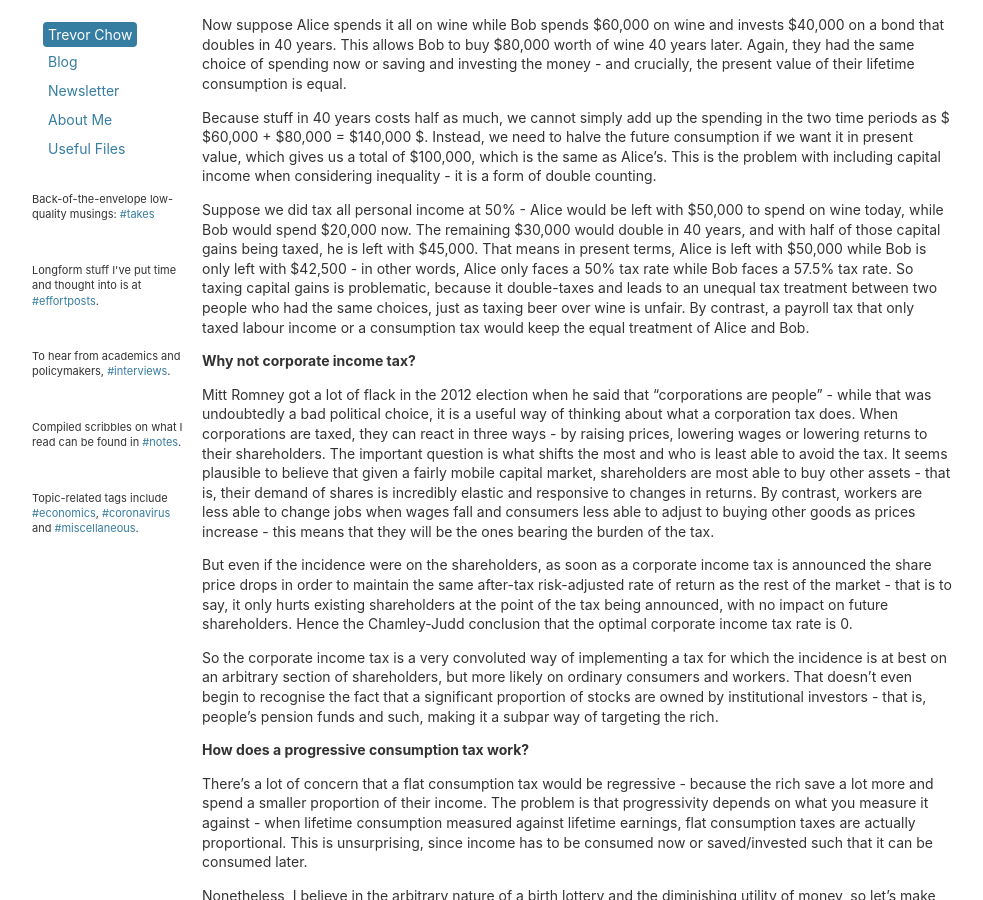
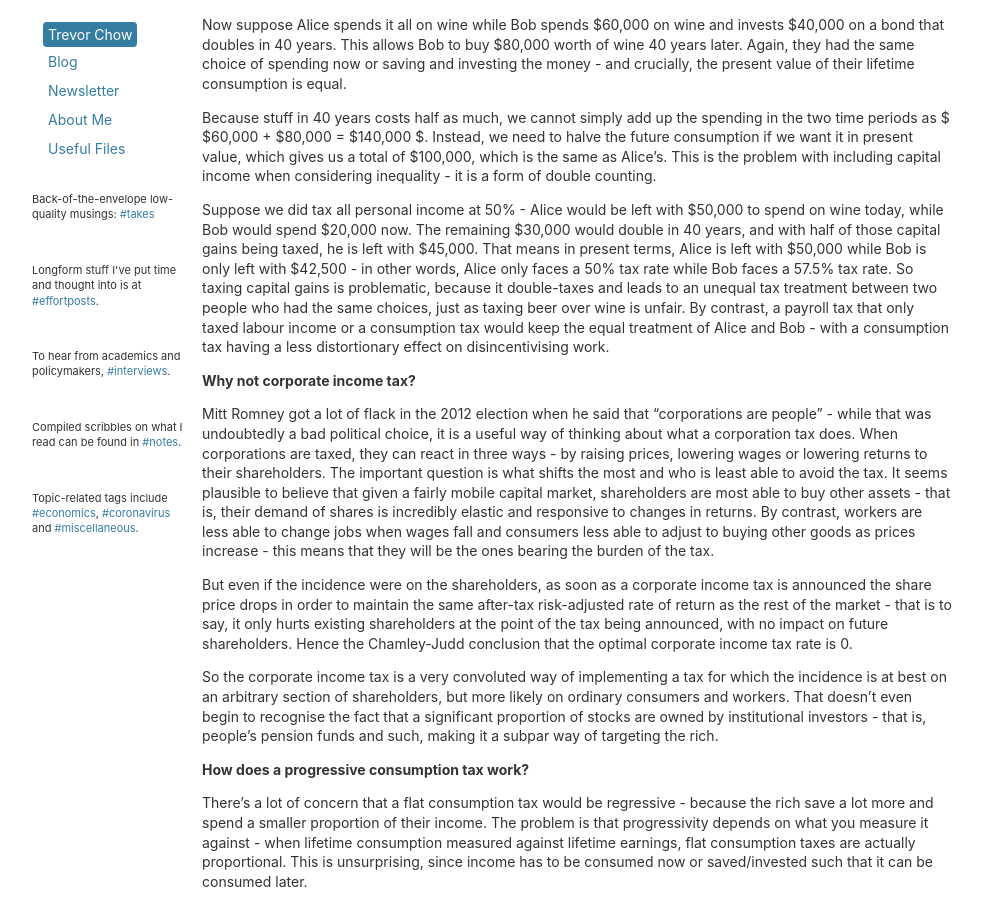
Before and after one commit to tmychow/tmychow.github.io, a Jekyll site: the page built from _posts/2020-07-29-all-that-glitters-is-not-gold.md, in a window 1280 px wide and 900 px high, scrolled down 668 px. Shown: the whole window, without its empty margins (28-1011 px from the left). Built offline with Jekyll 4.4.1, drawn with Linux system fonts in a browser that asks for light colours.

Commit message:
Update 2020-07-29-all-that-glitters-is-not-gold.md

```diff
--- a/_posts/2020-07-29-all-that-glitters-is-not-gold.md
+++ b/_posts/2020-07-29-all-that-glitters-is-not-gold.md
@@ -28,7 +28,7 @@ Now suppose Alice spends it all on wine while Bob spends <span>$</span>60,000 on
 
 Because stuff in 40 years costs half as much, we cannot simply add up the spending in the two time periods as $ <span>$</span>60,000 + <span>$</span>80,000 = <span>$</span>140,000 $. Instead, we need to halve the future consumption if we want it in present value, which gives us a total of <span>$</span>100,000, which is the same as Alice's. This is the problem with including capital income when considering inequality - it is a form of double counting.
 
-Suppose we did tax all personal income at 50% - Alice would be left with <span>$</span>50,000 to spend on wine today, while Bob would spend <span>$</span>20,000 now. The remaining <span>$</span>30,000 would double in 40 years, and with half of those capital gains being taxed, he is left with <span>$</span>45,000. That means in present terms, Alice is left with <span>$</span>50,000 while Bob is only left with <span>$</span>42,500 - in other words, Alice only faces a 50% tax rate while Bob faces a 57.5% tax rate. So taxing capital gains is problematic, because it double-taxes and leads to an unequal tax treatment between two people who had the same choices, just as taxing beer over wine is unfair. By contrast, a payroll tax that only taxed labour income or a consumption tax would keep the equal treatment of Alice and Bob.
+Suppose we did tax all personal income at 50% - Alice would be left with <span>$</span>50,000 to spend on wine today, while Bob would spend <span>$</span>20,000 now. The remaining <span>$</span>30,000 would double in 40 years, and with half of those capital gains being taxed, he is left with <span>$</span>45,000. That means in present terms, Alice is left with <span>$</span>50,000 while Bob is only left with <span>$</span>42,500 - in other words, Alice only faces a 50% tax rate while Bob faces a 57.5% tax rate. So taxing capital gains is problematic, because it double-taxes and leads to an unequal tax treatment between two people who had the same choices, just as taxing beer over wine is unfair. By contrast, a payroll tax that only taxed labour income or a consumption tax would keep the equal treatment of Alice and Bob - with a consumption tax having a less distortionary effect on disincentivising work.
 
 **Why not corporate income tax?**
 
```
